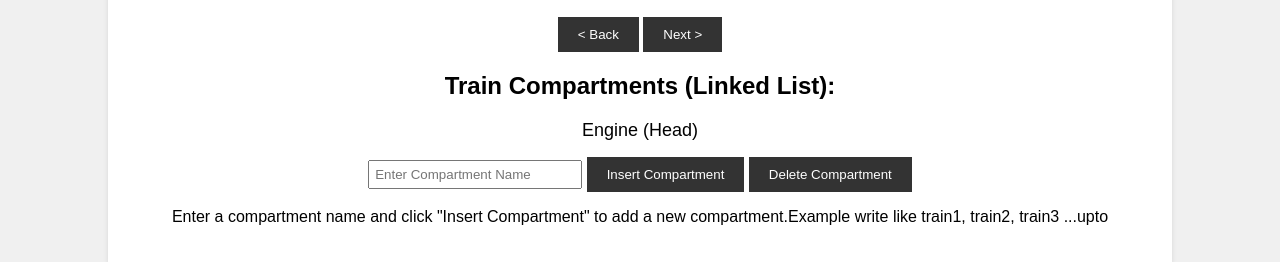
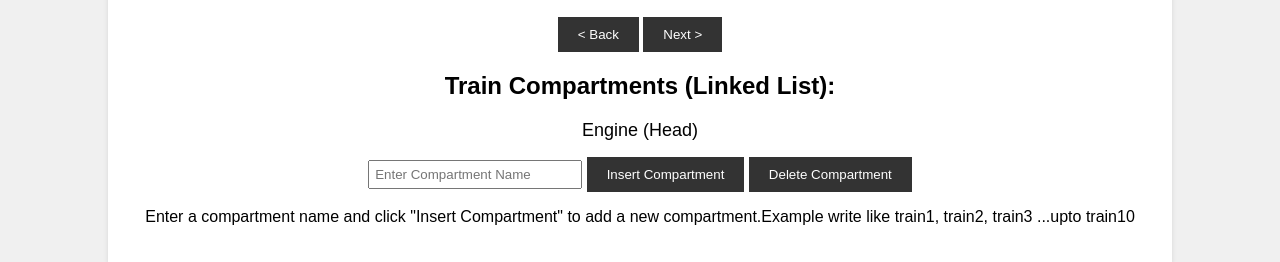
Before and after one commit to vinayaksoni1729/Train_Compartment_Linked_List, a plain HTML site: page index.html in a window 1280 px wide. Shown: the part 543-805 px from the top of the page. Drawn offline with Linux system fonts and the light colour scheme.

Commit message:
Update index.html
final

```diff
--- a/index.html
+++ b/index.html
@@ -110,7 +110,7 @@
                 <input type="text" id="compartment-name" placeholder="Enter Compartment Name">
                 <button onclick="addCompartment()">Insert Compartment</button>
                 <button onclick="deleteCompartment()">Delete Compartment</button>
-                <p id="instruction">Enter a compartment name and click "Insert Compartment" to add a new compartment.Example write like train1, train2, train3 ...upto</p>
+                <p id="instruction">Enter a compartment name and click "Insert Compartment" to add a new compartment.Example write like train1, train2, train3 ...upto train10</p>
             </div>
         </div>
 
```
